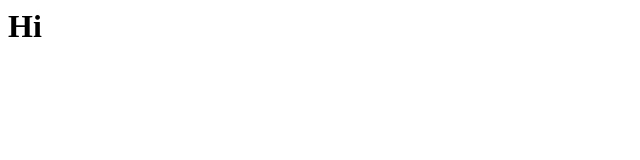
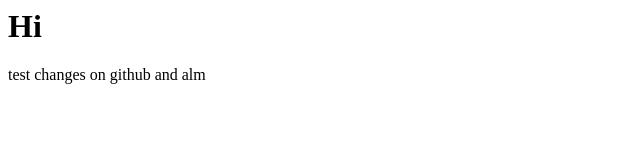
Before and after one commit to tatka14/MetaLamp-project, a plain HTML site: page index.html in a window 1280 px wide. Shown: the whole page, without its empty margins (0-640 px from the left). Drawn offline with Linux system fonts and the light colour scheme.

Commit message:
Test changes in github and ALM

```diff
--- a/index.html
+++ b/index.html
@@ -1 +1,2 @@
 <h1>Hi</h1>
+<p>test changes on github and alm</p>
```
